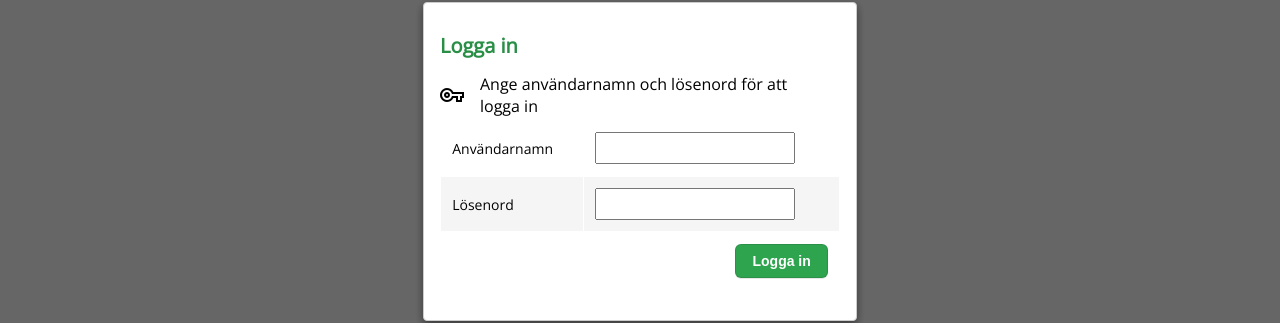
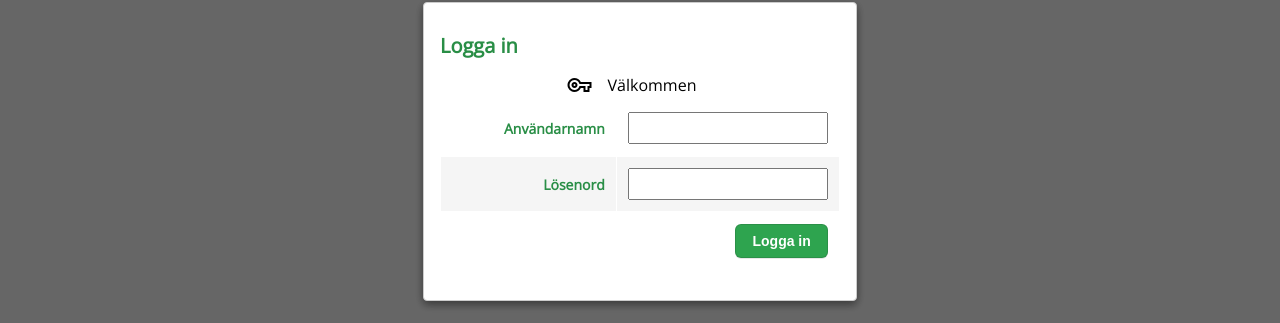
Before and after one commit to xlsson/pattern-admin, a React (Create React App) app: page / in a window 1280 px wide. Shown: the part 238-561 px from the top of the page. Built offline with nearby package versions, Linux system fonts and the light colour scheme; no server answers.

Commit message:
UI improvements

```diff
--- a/src/components/LoginModal.js
+++ b/src/components/LoginModal.js
@@ -9,7 +9,7 @@ LoginModal.propTypes = {
 
 function LoginModal(props) {
     const msg = {
-        welcome: "Ange användarnamn och lösenord för att logga in",
+        welcome: "Välkommen",
         fail: "Fel användarnamn eller lösenord"
     };
     const [username, setUsername] = useState("");
@@ -34,16 +34,16 @@ function LoginModal(props) {
         <div className="login-modal-background">
             <div className="modal-box">
                 <h1>Logga in</h1>
-                <div className="icon-and-label-wrapper">
+                <div className="message-wrapper">
                     <span className="material-icons">
                         {(message === msg.welcome) ? "vpn_key" : "error"}
                     </span>
                     <div>{message}</div>
                 </div>
-                <table>
+                <table className="column-table">
                     <tbody>
                         <tr>
-                            <td>Användarnamn</td>
+                            <th>Användarnamn</th>
                             <td>
                                 <input
                                     data-testid="fieldUsername"
@@ -53,7 +53,7 @@ function LoginModal(props) {
                             </td>
                         </tr>
                         <tr>
-                            <td>Lösenord</td>
+                            <th>Lösenord</th>
                             <td>
                                 <input
                                     data-testid="fieldPassword"
--- a/src/components/Menu.js
+++ b/src/components/Menu.js
@@ -23,7 +23,9 @@ function Menu(props) {
         <header className="header">
             <div className="header-content-wrapper">
 
-                <div className="logo">seab.</div>
+                <div
+                    onClick={() => props.switchView("overviewMap")}
+                    className="logo pointer-cursor">seab.</div>
 
                 <ChangeCity
                     allCities={props.allCities}
--- a/src/style/style.css
+++ b/src/style/style.css
@@ -9,7 +9,7 @@
 body {
   width: 100%;
   padding: 0;
-  margin: 0;
+  margin: 0 0 4em 0;
   font-family: "Open Sans", sans-serif;
   -webkit-font-smoothing: antialiased;
   -moz-osx-font-smoothing: grayscale;
@@ -180,6 +180,16 @@ button:active {
   background-color: #fff;
   border: 1px solid #ccc;
   border-radius: 4px;
+}
+.login-modal-background .message-wrapper {
+  margin: 0.2em 0;
+  display: flex;
+  flex-direction: row;
+  align-items: center;
+  justify-content: center;
+}
+.login-modal-background .message-wrapper div {
+  margin: 0 1em;
 }
 
 .flash-modal-background {
--- a/src/style/style.scss
+++ b/src/style/style.scss
@@ -11,7 +11,7 @@
 body {
     width: 100%;
     padding: 0;
-    margin: 0;
+    margin: 0 0 4em 0;
     font-family: 'Open Sans', sans-serif;
     -webkit-font-smoothing: antialiased;
     -moz-osx-font-smoothing: grayscale;
@@ -188,6 +188,18 @@ button:active {
         background-color: #fff;
         border: 1px solid #ccc;
         border-radius: 4px;
+    }
+
+    .message-wrapper {
+        margin: 0.2em 0;
+        display: flex;
+        flex-direction: row;
+        align-items: center;
+        justify-content: flex-start;
+
+        div {
+            margin: 0 1em;
+        }
     }
 }
 
```
Also changed, not shown: 1 other file (tests, documents, lock files or other folders).
